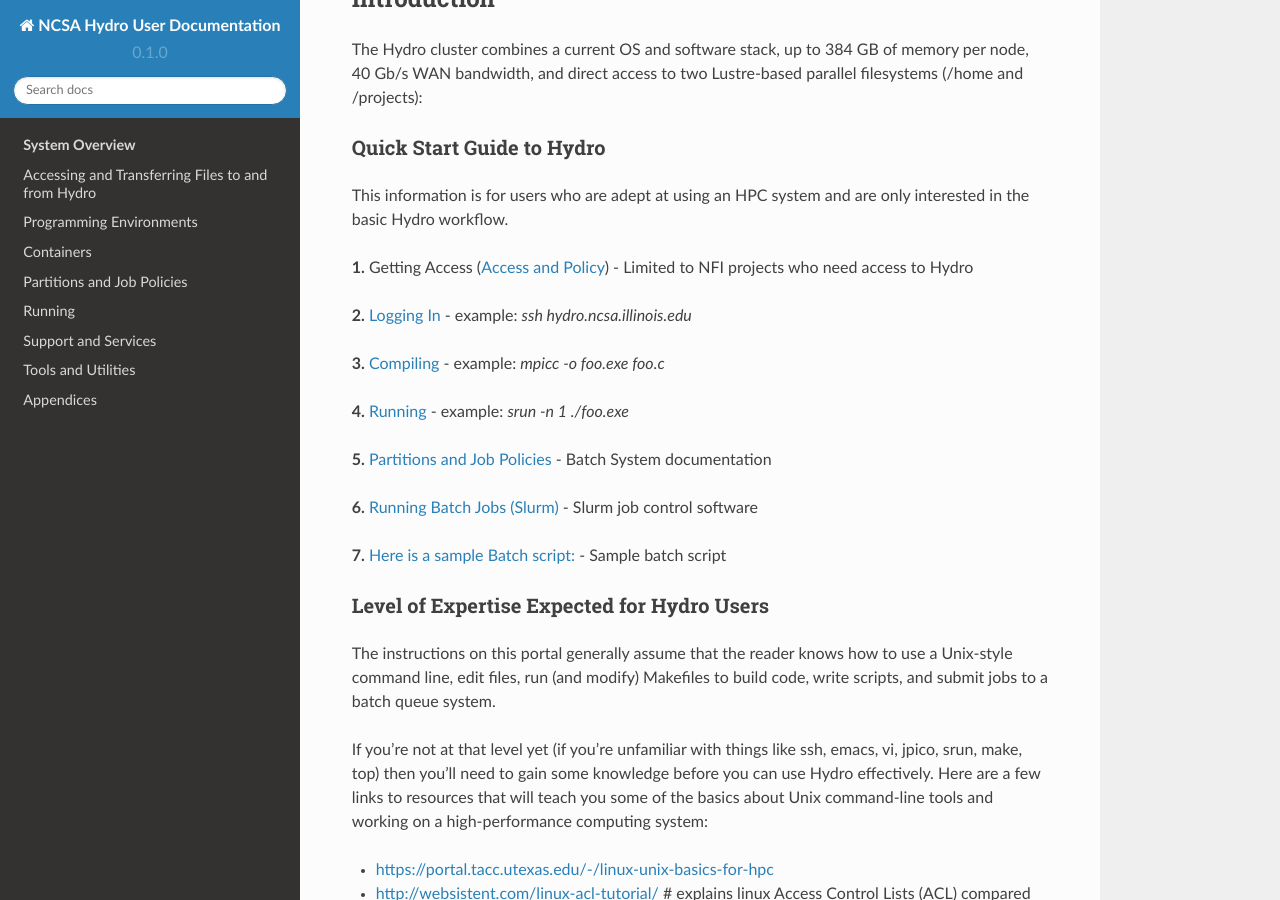
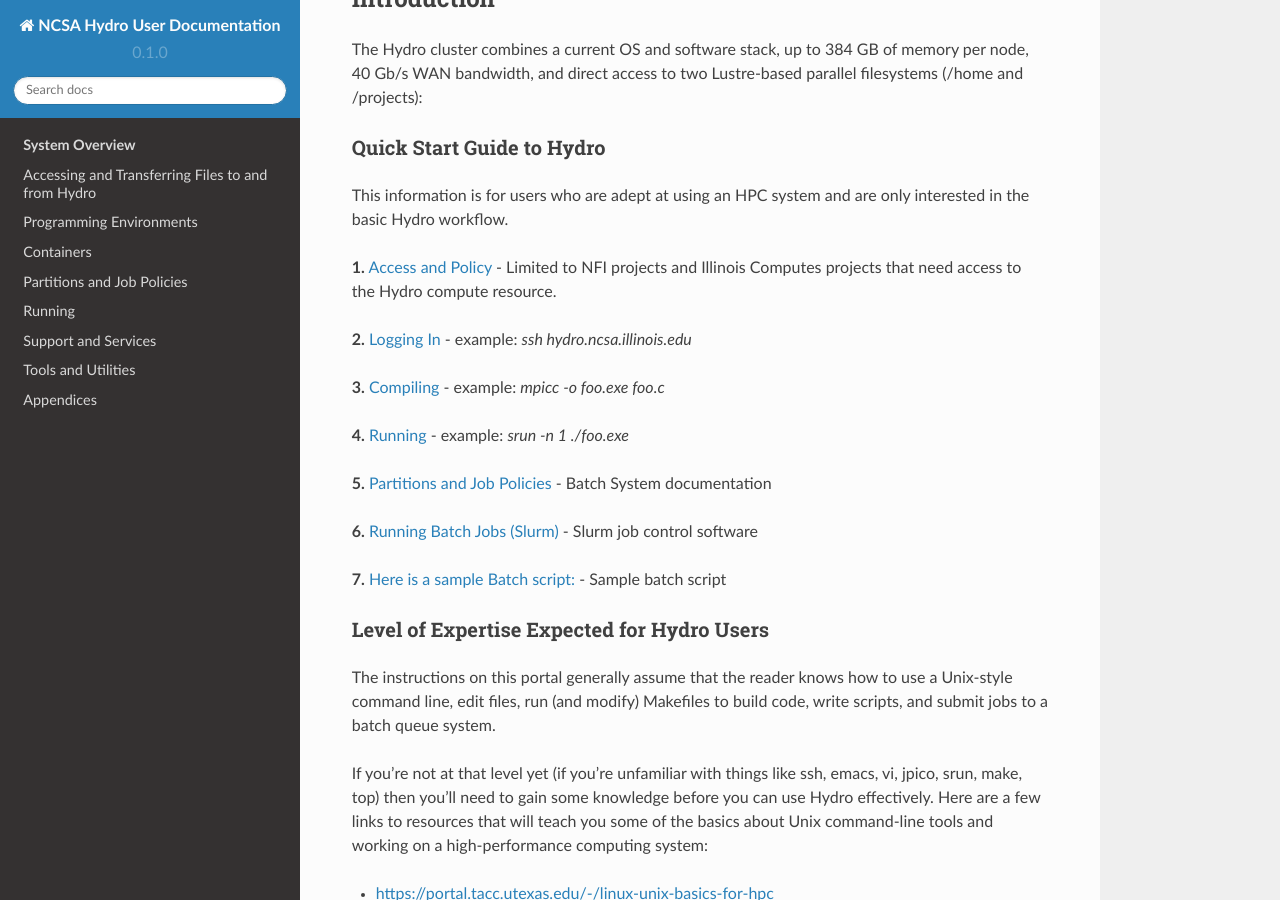
Before and after one commit to ncsa/hydro_documentation, a Sphinx documentation site: the page built from docs/source/index.rst, in a window 1280 px wide and 900 px high, scrolled down 303 px. Built offline with Sphinx 7.4.7 and the Read the Docs theme 2.0.0, drawn with Linux system fonts in a browser that asks for light colours; pages that are not in the unit, such as notebooks, are missing from menus.

Commit message:
Update index.rst

```diff
--- a/docs/source/index.rst
+++ b/docs/source/index.rst
@@ -21,8 +21,8 @@
 This information is for users who are adept at using an HPC system and are only
 interested in the basic Hydro workflow.
 
-**1.** Getting Access (:ref:`access-and-policy`) - Limited to NFI projects who need
-access to Hydro
+**1.** :ref:`access-and-policy` - Limited to NFI projects and Illinois Computes projects that need
+access to the Hydro compute resource.
 
 **2.** :ref:`logging-in` - example: *ssh hydro.ncsa.illinois.edu*
 
```
